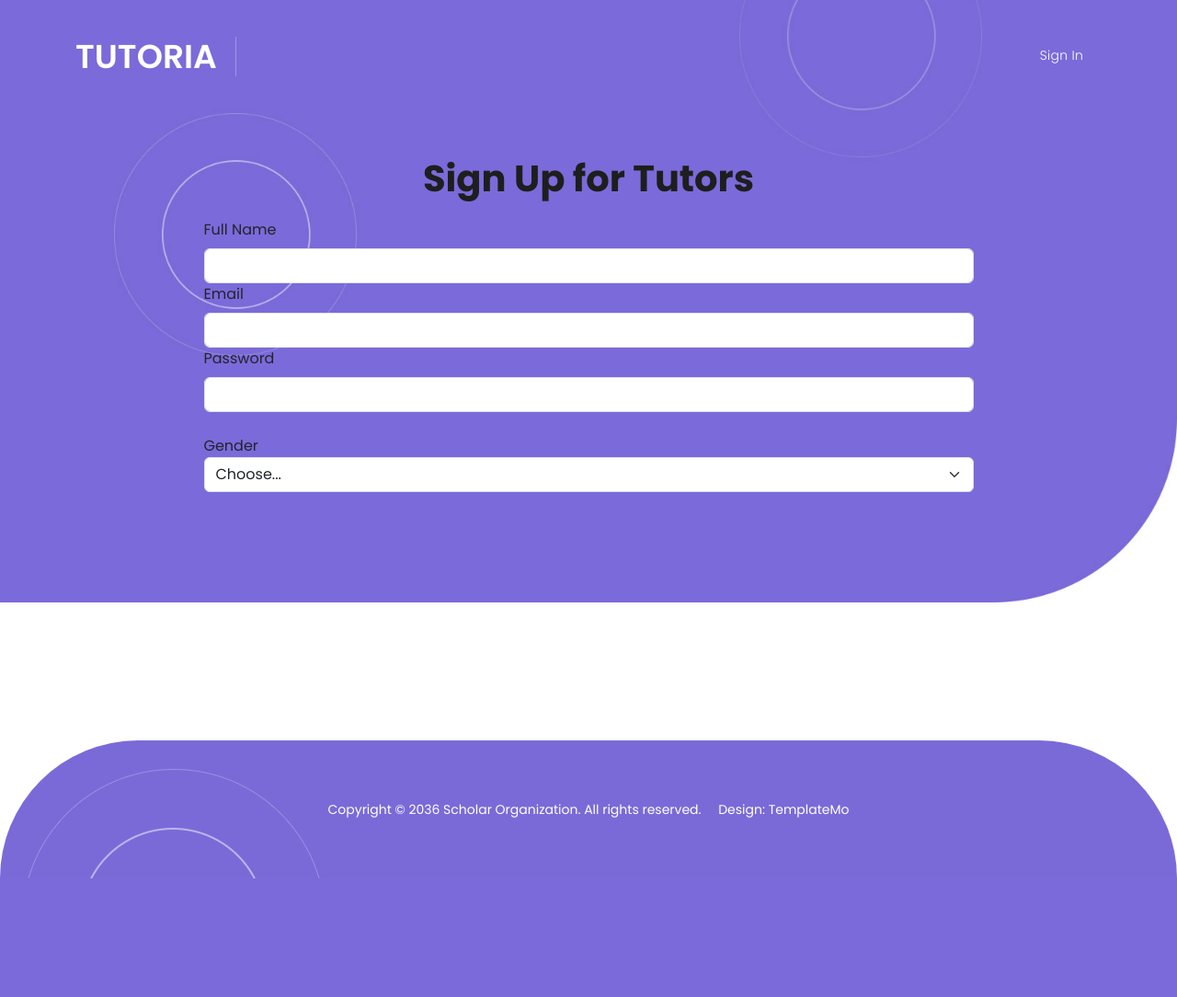
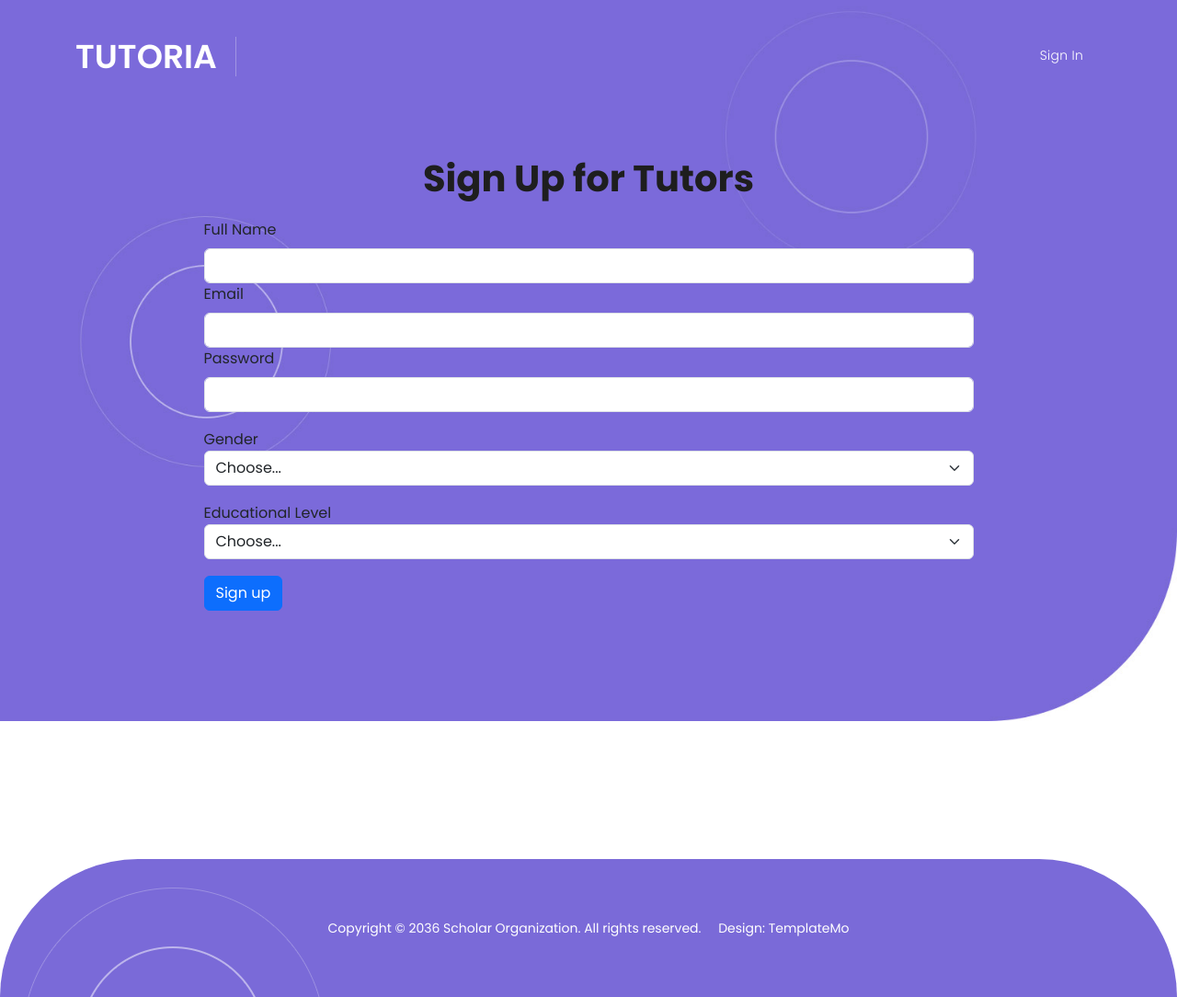
Before and after one commit to STEAM-Center-NYC/10333-Catered-Matching-Students-and-Tutors-to-Enhance-Learning, a Flask app: page /signup-tutor in a window 1280 px wide. Shown: the whole page at 92% size. Before the commit the page ends 955 px from the top, so only its background shows below. Run offline with Flask 3, Linux system fonts and the light colour scheme; some libraries are stand-ins or nearby versions.

Commit message:
finished basics for signup

```diff
--- a/app.py
+++ b/app.py
@@ -1,7 +1,9 @@
-from flask import Flask, render_template, request, redirect
+from flask import Flask,g
+from flask import render_template,request, redirect
 import pymysql
 import pymysql.cursors
-from pprint import pprint as print
+import flask_login
+
 
 
 
@@ -17,6 +19,19 @@ def connect_db():
         autocommit=True
     )
 
+def get_db():
+    '''Opens a new database connection per request.'''
+    if not hasattr(g, 'db'):
+        g.db = connect_db()
+    return g.db
+
+@app.teardown_appcontext
+def close_db(error):
+    '''Closes the database connection at the end of request.'''
+    if hasattr(g, 'db'):
+        g.db.close()
+
+
 @app.route("/", methods= ["GET", 'POST'])
 def home():
 
@@ -30,4 +45,16 @@ def landing():
 
 @app.route("/signup-tutor", methods= ["GET", 'POST'])
 def signup_tutor():
+    if request.method == 'POST':
+        name = request.form['name']
+        email = request.form['email']
+        password = request.form['password']
+        gender = request.form['gender']
+        education = request.form['education']
+        cursor = get_db().cursor()
+        cursor.execute(f"INSERT INTO `tutors`(`name` , `email`, `password`, `gender`,`education-level`) VALUES('{name}', '{email}', '{password}', '{gender}','{education}')")
+        cursor.close()
+        get_db().commit()
+
+
     return render_template("signup-tutor.html.jinja")
--- a/static/css/style.css
+++ b/static/css/style.css
@@ -6,7 +6,7 @@ text-align: center;
 
 .padding-top{
 
-padding-top:25px;
+padding-top:18px;
 
 }
 
--- a/templates/signup-tutor.html.jinja
+++ b/templates/signup-tutor.html.jinja
@@ -89,11 +89,11 @@ https://templatemo.com/tm-586-scholar
                         <div>
 
                             <h1 class="center padding-bottom">Sign Up for Tutors</h1>
-                            <form class='ms-auto me-auto'>
+                            <form class='ms-auto me-auto' method="POST">
 
                                 <div class="col-md-9 ms-auto me-auto">
                                     <label for="inputEmail4" class="form-label">Full Name</label>
-                                    <input  class="form-control center " id="inputEmail4" name="name">
+                                    <input class="form-control" id="inputEmail4" name="name">
                                 </div>
                                 <div class="col-md-9 ms-auto me-auto">
                                     <label for="inputPassword4" class="form-label">Email</label>
@@ -101,19 +101,32 @@ https://templatemo.com/tm-586-scholar
                                 </div>
                                 <div class="col-9 ms-auto me-auto">
                                     <label for="inputAddress" class="form-label">Password</label>
-                                    <input type="password" class="form-control" id="inputAddress"
-                                        placeholder="" name="password">
+                                    <input type="password" class="form-control" id="inputAddress" placeholder=""
+                                        name="password">
                                 </div>
                                 <div class="col-9 ms-auto me-auto padding-top">
                                     <label for="inlineFormSelectPref">Gender</label>
-    <select class="form-select" id="inlineFormSelectPref">
+                                    <select class="form-select" id="inlineFormSelectPref" name="gender">
                                         <option selected>Choose...</option>
                                         <option value="male">Male</option>
                                         <option value="female">Female</option>
                                         <option value="other">Other</option>
                                     </select>
+
                                 </div>
 
+                                <div class="col-9 ms-auto me-auto padding-top">
+                                    <label for="inlineFormSelectPref">Educational Level</label>
+                                    <select class="form-select" id="inlineFormSelectPref" name="education">
+                                        <option selected>Choose...</option>
+                                        <option value="Undergraduate">Undergraduate</option>
+                                        <option value="Graduate">Graduate</option>
+                                        <option value="No Degree">No degree</option>
+                                    </select>
+                                    <div class="col-12 padding-top">
+                                    <button type="submit" class="btn btn-primary">Sign up</button>
+                                </div>
+                                </div>
 
 
 
```
Lines whose indentation alone changed are shown as unchanged.
